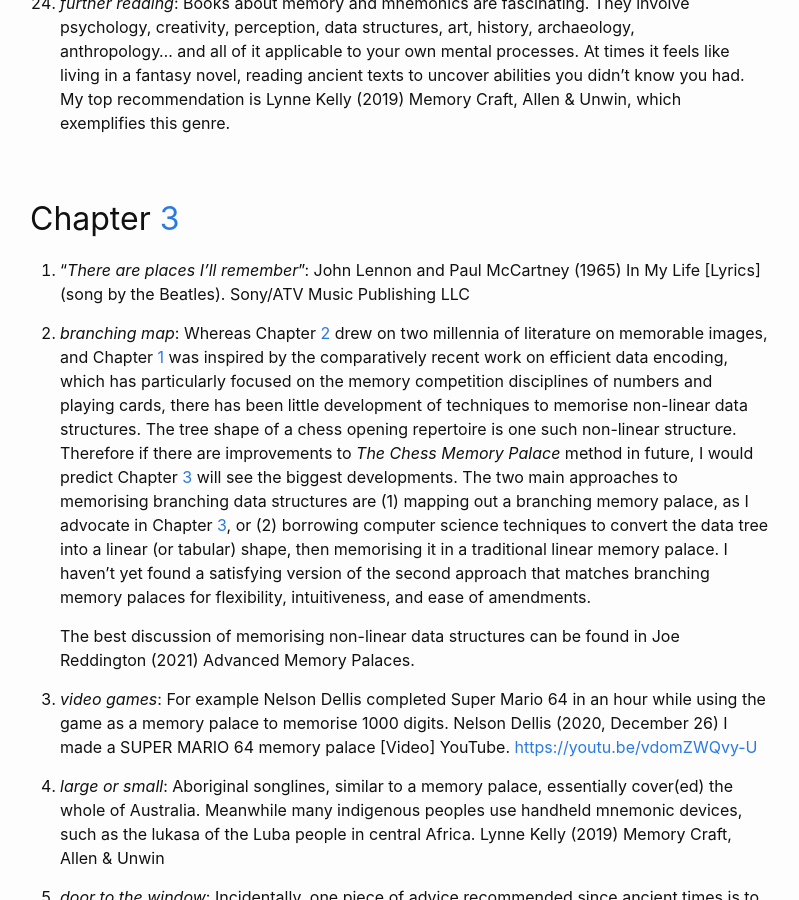
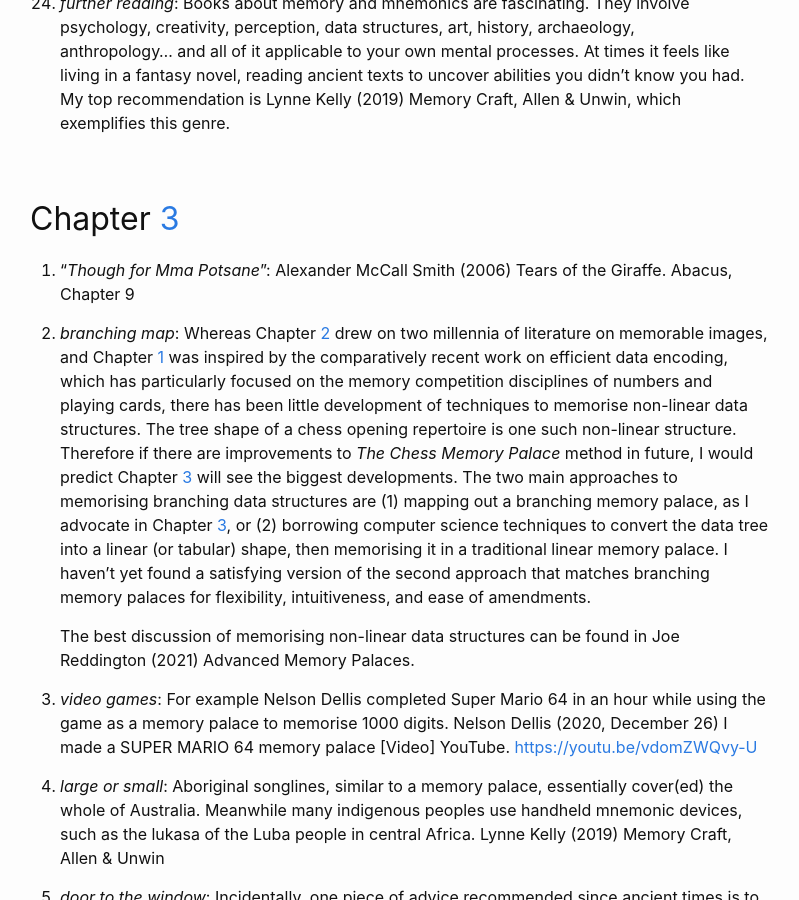
Before and after one commit to liontailedmacaque/liontailedmacaque.github.io, a Jekyll site: the page built from chessmemorypalace/notes.md, in a window 1280 px wide and 900 px high, scrolled down 6826 px. Shown: the whole window, without its empty margins (240-1039 px from the left). Built offline with Jekyll 4.4.1, drawn with Linux system fonts in a browser that asks for light colours.

Commit message:
Update ch3 epigraph reference

```diff
--- a/chessmemorypalace/notes.md
+++ b/chessmemorypalace/notes.md
@@ -118,7 +118,7 @@ The Chess Memory Palace is an instruction manual in using memory techniques for
 
 ## Chapter [3](/chessmemorypalace/chapter3)
 
-1.  "*There are places I'll remember*": John Lennon and Paul McCartney (1965) In My Life \[Lyrics\] (song by the Beatles). Sony/ATV Music Publishing LLC
+1.  "*Though for Mma Potsane*": Alexander McCall Smith (2006) Tears of the Giraffe. Abacus, Chapter 9
 
 2.  *branching map*: Whereas Chapter [2](/chessmemorypalace/chapter2) drew on two millennia of literature on memorable images, and Chapter [1](/chessmemorypalace/chapter1) was inspired by the comparatively recent work on efficient data encoding, which has particularly focused on the memory competition disciplines of numbers and playing cards, there has been little development of techniques to memorise non-linear data structures. The tree shape of a chess opening repertoire is one such non-linear structure. Therefore if there are improvements to *The Chess Memory Palace* method in future, I would predict Chapter [3](/chessmemorypalace/chapter3) will see the biggest developments. The two main approaches to memorising branching data structures are (1) mapping out a branching memory palace, as I advocate in Chapter [3](/chessmemorypalace/chapter3), or (2) borrowing computer science techniques to convert the data tree into a linear (or tabular) shape, then memorising it in a traditional linear memory palace. I haven't yet found a satisfying version of the second approach that matches branching memory palaces for flexibility, intuitiveness, and ease of amendments.
 
```
